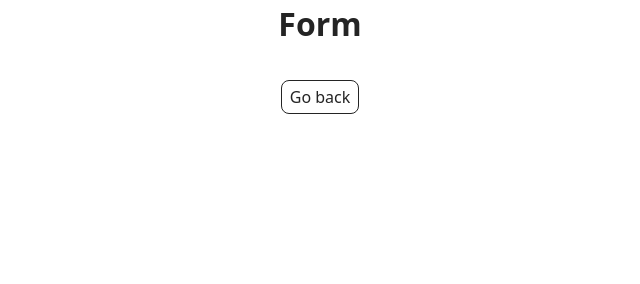
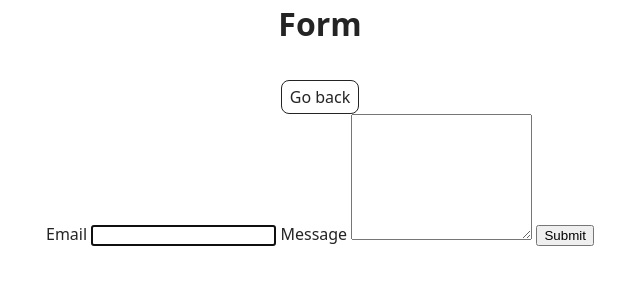
Before and after one commit to KostenkoAndrey/goit-js-hw-09, a plain HTML site: page 2-form.html in a window 1280 px wide. Shown: the whole page, without its empty margins (320-960 px from the left). Drawn offline with Linux system fonts and the light colour scheme.

Commit message:
Deploying to gh-pages from @ KostenkoAndrey/goit-js-hw-09@6c663c64c9166f7d4ebbf82fdae5ef433624de93 🚀

```diff
--- a/2-form.html
+++ b/2-form.html
@@ -14,6 +14,19 @@
     <main>
       <h1>Form</h1>
       <a class="back-link" href="./index.html">Go back</a>
+
+      <form class="feedback-form" autocomplete="off">
+        <label>
+          Email
+          <input type="email" name="email" autofocus />
+        </label>
+        <label>
+          Message
+          <textarea name="message" rows="8"></textarea>
+        </label>
+        <button type="submit">Submit</button>
+      </form>
+
     </main>
 
   </body>
--- a/2-form.js
+++ b/2-form.js
@@ -1,2 +1,2 @@
-import"./assets/modulepreload-polyfill-B5Qt9EMX.js";/* empty css                      */console.log("form");
+import"./assets/modulepreload-polyfill-B5Qt9EMX.js";/* empty css                      */const e={email:"",message:""},m="feedback-form-state",t=document.querySelector(".feedback-form"),s=t.elements.email,l=t.elements.message,r=()=>{e.email=t.elements.email.value.trim(),e.message=t.elements.message.value.trim(),localStorage.setItem(m,JSON.stringify(e))},i=()=>{const a=localStorage.getItem(m);if(a){const o=JSON.parse(a);e.email=o.email||"",e.message=o.message||"",s.value=e.email,l.value=e.message}};i();t.addEventListener("input",a=>{e[a.target.name]=a.target.value,r()});t.addEventListener("submit",a=>{if(a.preventDefault(),s.value.trim()===""||l.value.trim()===""){alert("Fill please all fields");return}console.log({email:s.value.trim(),message:l.value.trim()}),localStorage.removeItem(m),e.email="",e.message="",t.reset()});
 //# sourceMappingURL=2-form.js.map
```
Also changed, not shown: 1 other file.
